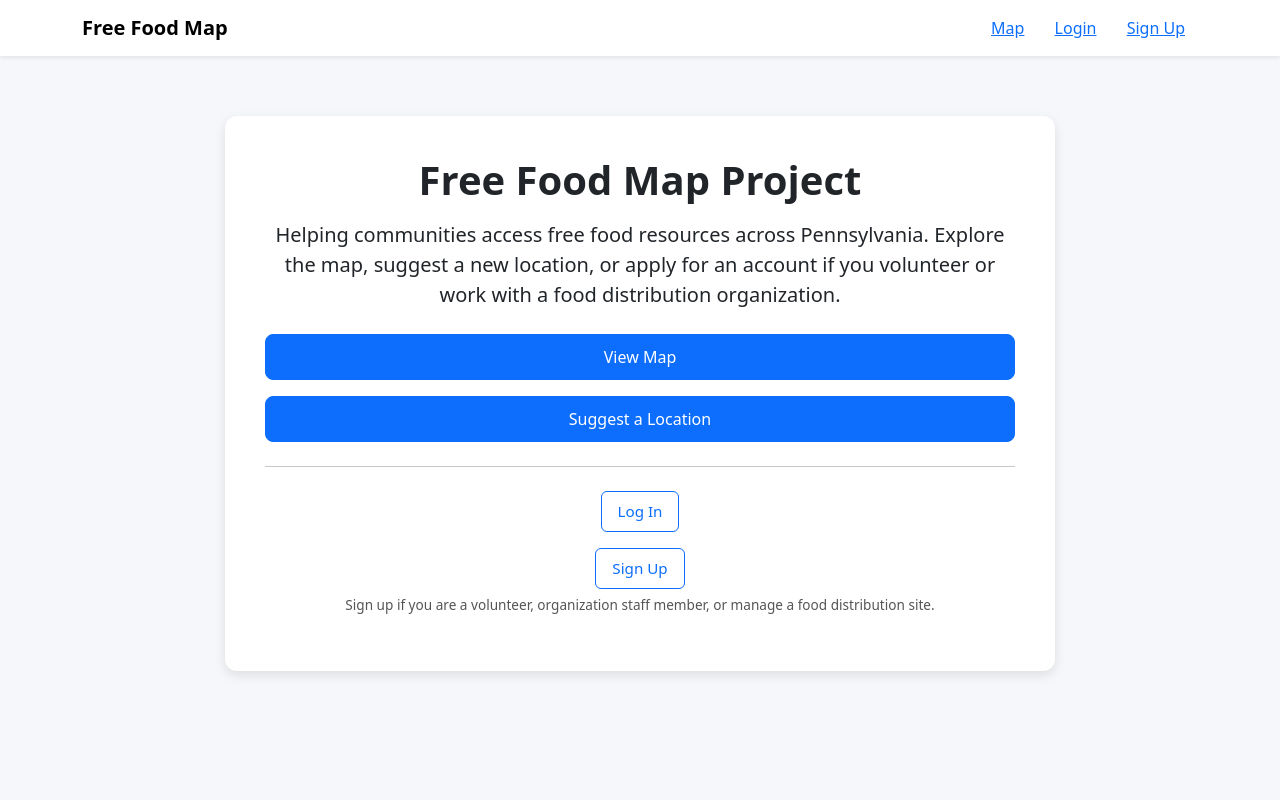
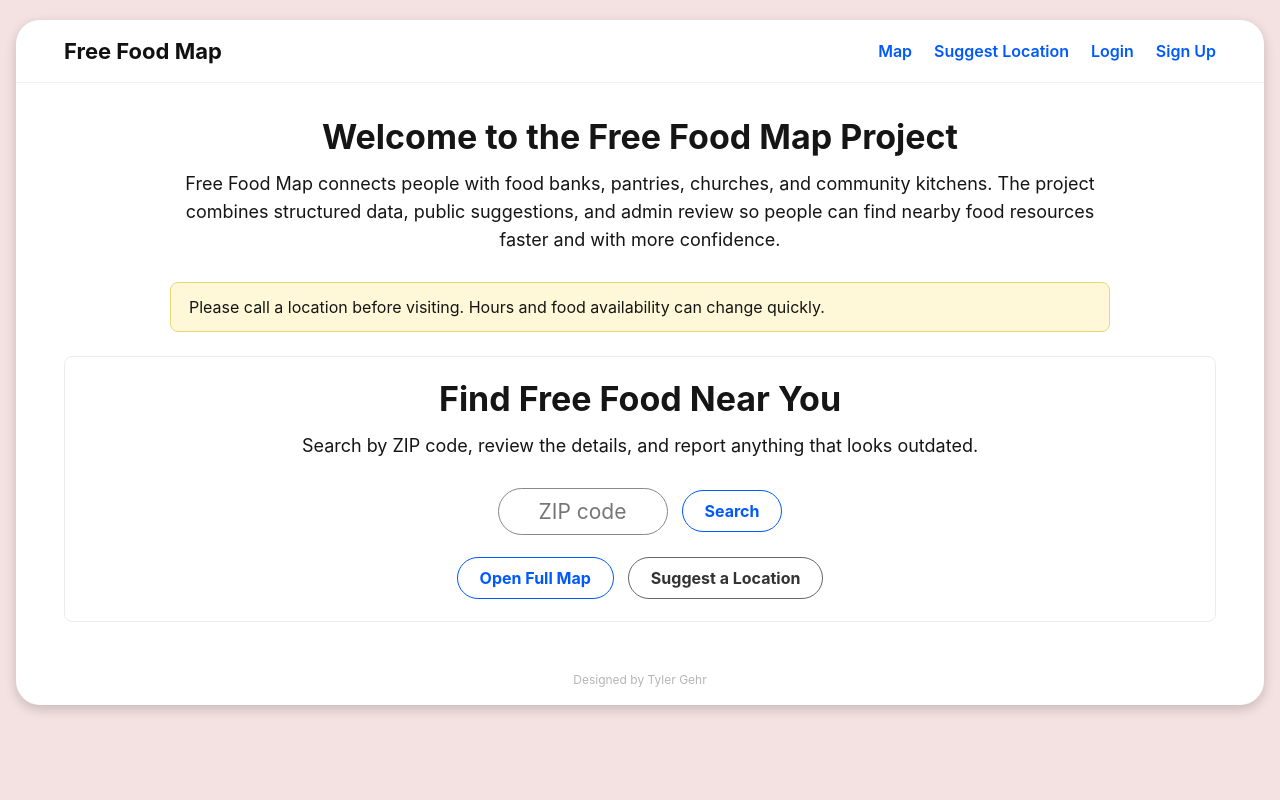
Before and after one commit to fna106/FreeFoodMap, a Flask app: page / in a window 1280 px wide. Run offline with Flask 3, Linux system fonts and the light colour scheme; some web fonts are replaced.

Commit message:
Update index.html
Restyled the homepage with the custom design, fixed it as the real / template, and added ZIP search, navigation, and call-before-visiting messaging

```diff
--- a/templates/index.html
+++ b/templates/index.html
@@ -1,95 +1,71 @@
-<html>
+<!DOCTYPE html>
+<html lang="en">
 <head>
     <meta charset="UTF-8">
+    <meta name="viewport" content="width=device-width, initial-scale=1.0">
     <title>Free Food Map</title>
+    <link rel="stylesheet" href="https://use.typekit.net/jjw8ped.css">
+    <link rel="stylesheet" href="/static/styles/foodmap.css">
+</head>
+<body>
+<div class="page-shell">
+    <header class="site-header">
+        <a class="brand" href="/">Free Food Map</a>
+        <nav class="nav-links" aria-label="Main navigation">
+            <a href="/map">Map</a>
+            <a href="/suggest-location">Suggest Location</a>
+            {% if session.user_id %}
+                <a class="danger" href="/logout">Logout</a>
+            {% else %}
+                <a href="/login">Login</a>
+                <a href="/register">Sign Up</a>
+            {% endif %}
+        </nav>
+    </header>
 
-    <link href="https://cdn.jsdelivr.net/npm/bootstrap@5.3.0/dist/css/bootstrap.min.css" rel="stylesheet">
+    <main class="content">
+        <section class="intro-block">
+            <h1>Welcome to the Free Food Map Project</h1>
+            <p>
+                Free Food Map connects people with food banks, pantries, churches, and community kitchens.
+                The project combines structured data, public suggestions, and admin review so people can find
+                nearby food resources faster and with more confidence.
+            </p>
+        </section>
 
-    <style>
-        body {
-            background-color: #f5f7fa;
-        }
-        .hero-box {
-            background: white;
-            padding: 40px;
-            margin-top: 60px;
-            border-radius: 12px;
-            box-shadow: 0 4px 12px rgba(0,0,0,0.1);
-            text-align: center;
-        }
-        .btn-large {
-            padding: 10px 18px;
-            font-size: 1rem;
-            border-radius: 8px;
-        }
-        .btn-auth {
-            padding: 8px 16px;
-            font-size: 0.95rem;
-        }
-        hr {
-            margin-top: 40px;
-            margin-bottom: 25px;
-        }
-        .signup-note {
-            font-size: 0.85rem;
-            color: #555;
-            margin-top: 6px;
-        }
-    </style>
-</head>
-
-<body>
-
-<nav class="navbar navbar-light bg-white shadow-sm mb-4">
-    <div class="container d-flex justify-content-between align-items-center">
-
-        <a class="navbar-brand fw-bold" href="/">Free Food Map</a>
-
-        <div>
-            <a class="btn btn-link" href="/map">Map</a>
-
-            {% if session.user_id %}
-                <a class="btn btn-link text-danger" href="/logout">Logout</a>
-            {% else %}
-                <a class="btn btn-link" href="/login">Login</a>
-                <a class="btn btn-link" href="/register">Sign Up</a>
-            {% endif %}
+        <div class="notice">
+            Please call a location before visiting. Hours and food availability can change quickly.
         </div>
 
-    </div>
-</nav>
+        <section class="panel">
+            <div class="intro-block">
+                <h2>Find Free Food Near You</h2>
+                <p>Search by ZIP code, review the details, and report anything that looks outdated.</p>
+            </div>
 
+            <form action="/search-zip" method="GET" class="search-entry">
+                <label class="sr-only" for="zipcode">ZIP code</label>
+                <input id="zipcode"
+                       type="text"
+                       name="zipcode"
+                       class="zip-input"
+                       placeholder="ZIP code"
+                       maxlength="5"
+                       required
+                       pattern="^[0-9]{5}$">
+                <button class="btn-primary" type="submit">Search</button>
+            </form>
 
-<div class="container col-lg-8">
-    <div class="hero-box">
+            <div class="action-row" style="margin-top: 22px;">
+                <a href="/map" class="btn-primary">Open Full Map</a>
+                <a href="/suggest-location" class="btn-secondary">Suggest a Location</a>
+            </div>
+        </section>
+    </main>
 
-        <h1 class="mb-3 fw-bold">Free Food Map Project</h1>
-
-        <p class="lead">
-            Helping communities access free food resources across Pennsylvania.
-            Explore the map, suggest a new location, or apply for an account if you volunteer or work with a food distribution organization.
-        </p>
-
-        <div class="mt-4 d-grid gap-3">
-            <a href="/map" class="btn btn-primary btn-large w-100">View Map</a>
-            <a href="/suggest-location" class="btn btn-primary btn-large w-100">Suggest a Location</a>
-        </div>
-
-        <hr class="my-4">
-
-        <div class="text-center mb-3">
-            <a href="/login" class="btn btn-outline-primary btn-auth">Log In</a>
-        </div>
-
-        <div class="text-center">
-            <a href="/register" class="btn btn-outline-primary btn-auth">Sign Up</a>
-            <p class="signup-note">
-                Sign up if you are a volunteer, organization staff member, or manage a food distribution site.
-            </p>
-        </div>
-
-    </div>
+    <footer class="site-credit">
+        <a href="https://www.tylergehr.design">Designed by Tyler Gehr</a>
+    </footer>
 </div>
-
 </body>
 </html>
```
